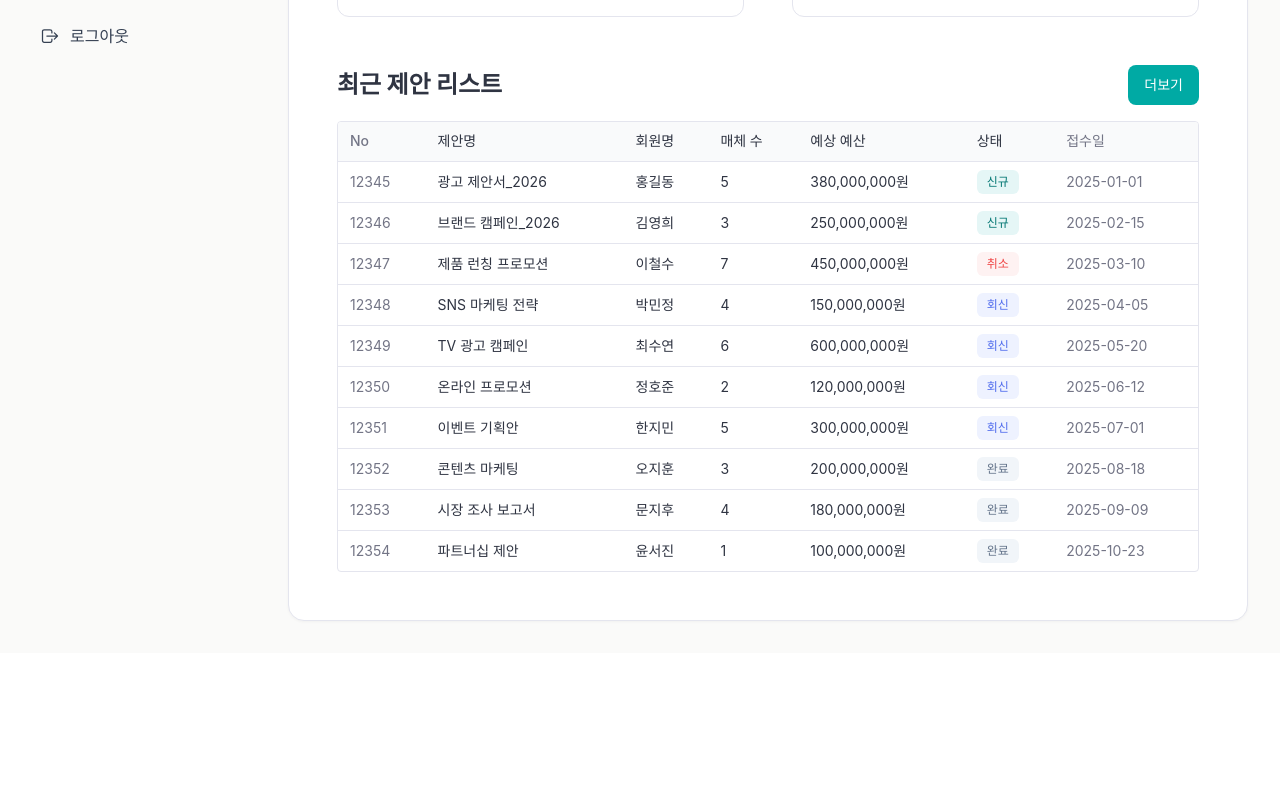
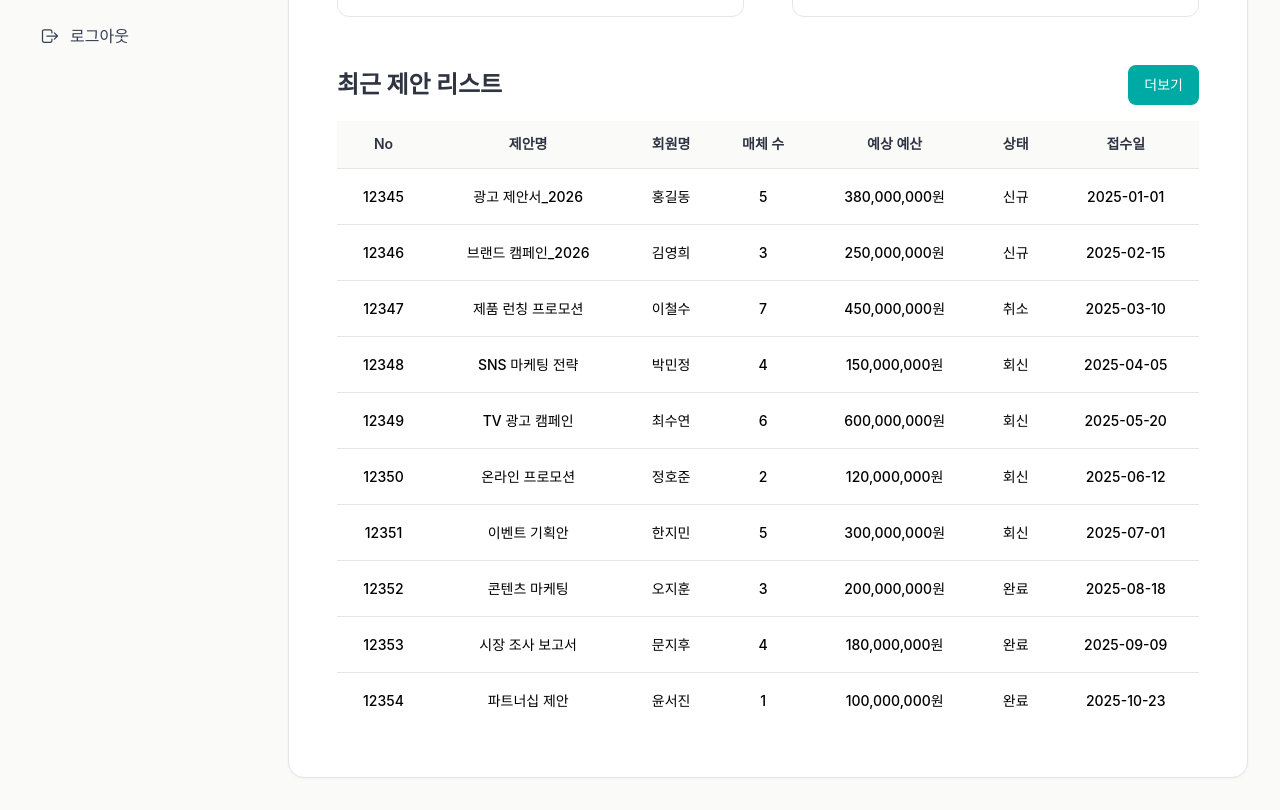
Before and after one commit to azzaraq-creator/admix, a Next.js app in the folder frontend/: page /admin in a window 1280 px wide. Shown: the part 720-1530 px from the top of the page. Before the commit the page ends 1373 px from the top, so only its background shows below. Built offline with nearby package versions, Linux system fonts and the light colour scheme; a web font is replaced by a local one.

Commit message:
fix: commonTable 디자인 수정

```diff
--- a/frontend/app/admin/(main)/_components/index.tsx
+++ b/frontend/app/admin/(main)/_components/index.tsx
@@ -12,33 +12,12 @@ export type Proposal = {
   date: string;
 };
 
-const STATUS_CLASS: Record<ProposalStatus, string> = {
-  신규: "bg-[#e5f6f6] text-[#007571]",
-  취소: "bg-[#fef2f2] text-[#ef4444]",
-  회신: "bg-[#eef2ff] text-[#4f6bed]",
-  완료: "bg-[#f1f5f9] text-[#64748b]",
-};
-
-function StatusBadge({ status }: { status: ProposalStatus }) {
-  return (
-    <span
-      className={`inline-flex items-center rounded-[6px] px-[10px] py-[4px] text-xs font-medium leading-[16px] ${STATUS_CLASS[status]}`}
-    >
-      {status}
-    </span>
-  );
-}
-
 export const proposalColumnList: TableColumn<Proposal>[] = [
   { name: "no", label: "No", className: "text-[#737586]" },
   { name: "name", label: "제안명", className: "text-black" },
   { name: "member", label: "회원명", className: "text-black" },
   { name: "mediaCount", label: "매체 수", className: "text-black" },
   { name: "budget", label: "예상 예산", className: "text-black" },
-  {
-    name: "status",
-    label: "상태",
-    renderer: (item) => <StatusBadge status={item.status} />,
-  },
+  { name: "status", label: "상태", className: "text-black" },
   { name: "date", label: "접수일", className: "text-[#737586]" },
 ];
--- a/frontend/components/common/Table/CommonTable.tsx
+++ b/frontend/components/common/Table/CommonTable.tsx
@@ -1,6 +1,7 @@
 "use client";
 
 import { useMemo, useState } from "react";
+import { ChevronLeftIcon, ChevronRightIcon } from "lucide-react";
 
 import {
   Table,
@@ -112,13 +113,13 @@ export function CommonTable<T>({
   const colCount = columnList.length + (useCheckbox ? 1 : 0);
 
   return (
-    <div className="space-y-3">
+    <div className="flex flex-col gap-[16px]">
       {showSearch && (
-        <div className="space-y-3 rounded border bg-gray-50 p-4">
-          <div className="grid grid-cols-1 gap-3 sm:grid-cols-2 lg:grid-cols-3">
+        <div className="flex flex-col gap-[16px] rounded-[12px] border border-stroke bg-[#fafafc] p-[20px]">
+          <div className="grid grid-cols-1 gap-[12px] sm:grid-cols-2 lg:grid-cols-3">
             {searchOptionList!.map((opt) => (
-              <div key={opt.name} className="flex items-center gap-2">
-                <label className="w-20 shrink-0 text-sm text-gray-700">
+              <div key={opt.name} className="flex items-center gap-[8px]">
+                <label className="w-[80px] shrink-0 text-sm font-medium leading-[20px] text-[#737586]">
                   {opt.label}
                 </label>
                 {opt.type === "text" ? (
@@ -138,7 +139,7 @@ export function CommonTable<T>({
                         handleSearch();
                       }
                     }}
-                    className="min-w-0 flex-1 rounded border bg-white px-2 py-1 text-sm"
+                    className="h-[40px] min-w-0 flex-1 rounded-[8px] border border-stroke bg-white px-[12px] text-sm font-medium leading-[20px] text-black outline-none placeholder:text-[#c9cad3] focus:border-primary"
                   />
                 ) : (
                   <select
@@ -149,7 +150,7 @@ export function CommonTable<T>({
                         [opt.name]: e.target.value,
                       }))
                     }
-                    className="min-w-0 flex-1 rounded border bg-white px-2 py-1 text-sm"
+                    className="h-[40px] min-w-0 flex-1 rounded-[8px] border border-stroke bg-white px-[12px] text-sm font-medium leading-[20px] text-black outline-none focus:border-primary"
                   >
                     <option value="">{opt.placeholder ?? "전체"}</option>
                     {opt.optionList.map((item) => (
@@ -162,30 +163,30 @@ export function CommonTable<T>({
               </div>
             ))}
           </div>
-          <div className="flex justify-center gap-2">
+          <div className="flex justify-center gap-[8px]">
             <button
               type="button"
               onClick={handleReset}
-              className="rounded border bg-white px-3 py-1.5 text-sm"
+              className="flex h-[40px] items-center justify-center rounded-[8px] border border-stroke bg-white px-[16px] text-sm font-medium leading-[20px] text-black transition-colors hover:bg-[#f1f5f9]"
             >
               초기화
             </button>
             <button
               type="button"
               onClick={handleSearch}
-              className="rounded bg-black px-3 py-1.5 text-sm text-white"
+              className="flex h-[40px] items-center justify-center rounded-[8px] bg-primary px-[16px] text-sm font-medium leading-[20px] text-white transition-colors hover:bg-primary-800"
             >
               검색
             </button>
           </div>
         </div>
       )}
-      <div className="overflow-x-auto rounded border bg-white">
-        <Table>
-          <TableHeader className="bg-gray-50">
-            <TableRow>
+      <div className="overflow-x-auto bg-white">
+        <Table className="min-w-[720px]">
+          <TableHeader className="bg-[#FAFAF9] [&_tr]:border-b-[1.25px] [&_tr]:border-[#E5E5E5]">
+            <TableRow className="h-[48px] hover:bg-transparent">
               {useCheckbox && (
-                <TableHead className="w-10 px-3 py-2">
+                <TableHead className="w-[56px] px-[16px] py-0 text-center">
                   <input
                     type="checkbox"
                     checked={allChecked}
@@ -206,13 +207,17 @@ export function CommonTable<T>({
                         updateSelected(next);
                       }
                     }}
+                    className="size-[16px] rounded-[4px] border-stroke accent-primary"
                   />
                 </TableHead>
               )}
               {columnList.map((col) => (
                 <TableHead
                   key={col.name}
-                  className={cn("px-3 py-2", col.className)}
+                  className={cn(
+                    col.className,
+                    "h-[48px] px-[16px] py-0 text-center text-sm font-semibold leading-[20px] text-[#2f3442]",
+                  )}
                 >
                   {col.label}
                 </TableHead>
@@ -224,7 +229,7 @@ export function CommonTable<T>({
               <TableRow>
                 <TableCell
                   colSpan={colCount}
-                  className="px-3 py-8 text-center text-gray-500"
+                  className="h-[160px] px-[16px] text-center text-sm font-medium leading-[20px] text-[#737586]"
                 >
                   {emptyMessage}
                 </TableCell>
@@ -234,6 +239,7 @@ export function CommonTable<T>({
                 <TableRow
                   key={idKey ? String(item[idKey]) : idx}
                   className={cn(
+                    "h-[56px] border-b-[1.25px] border-[#E5E5E5] hover:bg-[#f8fafc]",
                     onRowClick && "cursor-pointer",
                     rowClassName?.(item),
                   )}
@@ -241,7 +247,7 @@ export function CommonTable<T>({
                 >
                   {useCheckbox && (
                     <TableCell
-                      className="px-3 py-2"
+                      className="w-[56px] px-[16px] py-0 text-center"
                       onClick={(e) => e.stopPropagation()}
                     >
                       <input
@@ -258,13 +264,17 @@ export function CommonTable<T>({
                             );
                           }
                         }}
+                        className="size-[16px] rounded-[4px] border-stroke accent-primary"
                       />
                     </TableCell>
                   )}
                   {columnList.map((col) => (
                     <TableCell
                       key={col.name}
-                      className={cn("px-3 py-2", col.className)}
+                      className={cn(
+                        col.className,
+                        "h-[56px] px-[16px] py-0 text-center text-sm font-medium leading-[20px] text-[#000000]",
+                      )}
                     >
                       {col.renderer
                         ? col.renderer(item)
@@ -301,14 +311,15 @@ function Pagination({
 }) {
   const pages = pageRange(page, totalPages);
   return (
-    <div className="flex items-center justify-center gap-1 text-sm">
+    <div className="flex items-center justify-center gap-[4px] text-sm">
       <button
         type="button"
         onClick={() => onChange(Math.max(1, page - 1))}
         disabled={page === 1}
-        className="rounded border px-2 py-1 disabled:opacity-40"
+        aria-label="이전 페이지"
+        className="flex size-[32px] items-center justify-center rounded-[8px] border border-stroke bg-white text-[#737586] transition-colors hover:bg-[#f1f5f9] disabled:cursor-not-allowed disabled:opacity-40"
       >
-        이전
+        <ChevronLeftIcon className="size-[16px]" />
       </button>
       {pages.map((p) => (
         <button
@@ -316,8 +327,10 @@ function Pagination({
           type="button"
           onClick={() => onChange(p)}
           className={cn(
-            "rounded border px-2.5 py-1",
-            p === page ? "bg-black text-white" : "bg-white",
+            "flex size-[32px] items-center justify-center rounded-[8px] border text-sm font-medium leading-[20px] transition-colors",
+            p === page
+              ? "border-primary bg-primary text-white"
+              : "border-stroke bg-white text-[#737586] hover:bg-[#f1f5f9]",
           )}
         >
           {p}
@@ -327,9 +340,10 @@ function Pagination({
         type="button"
         onClick={() => onChange(Math.min(totalPages, page + 1))}
         disabled={page === totalPages}
-        className="rounded border px-2 py-1 disabled:opacity-40"
+        aria-label="다음 페이지"
+        className="flex size-[32px] items-center justify-center rounded-[8px] border border-stroke bg-white text-[#737586] transition-colors hover:bg-[#f1f5f9] disabled:cursor-not-allowed disabled:opacity-40"
       >
-        다음
+        <ChevronRightIcon className="size-[16px]" />
       </button>
     </div>
   );
```
